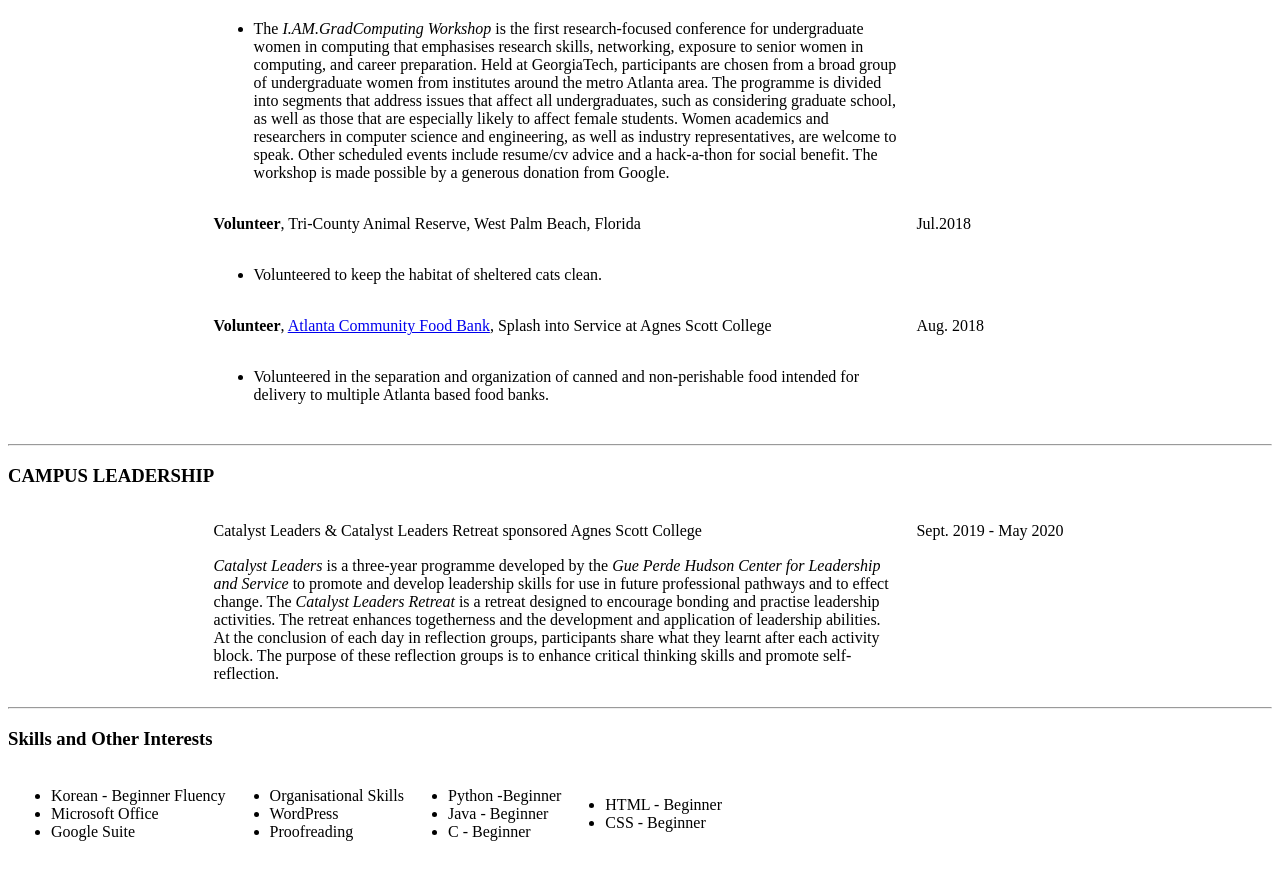
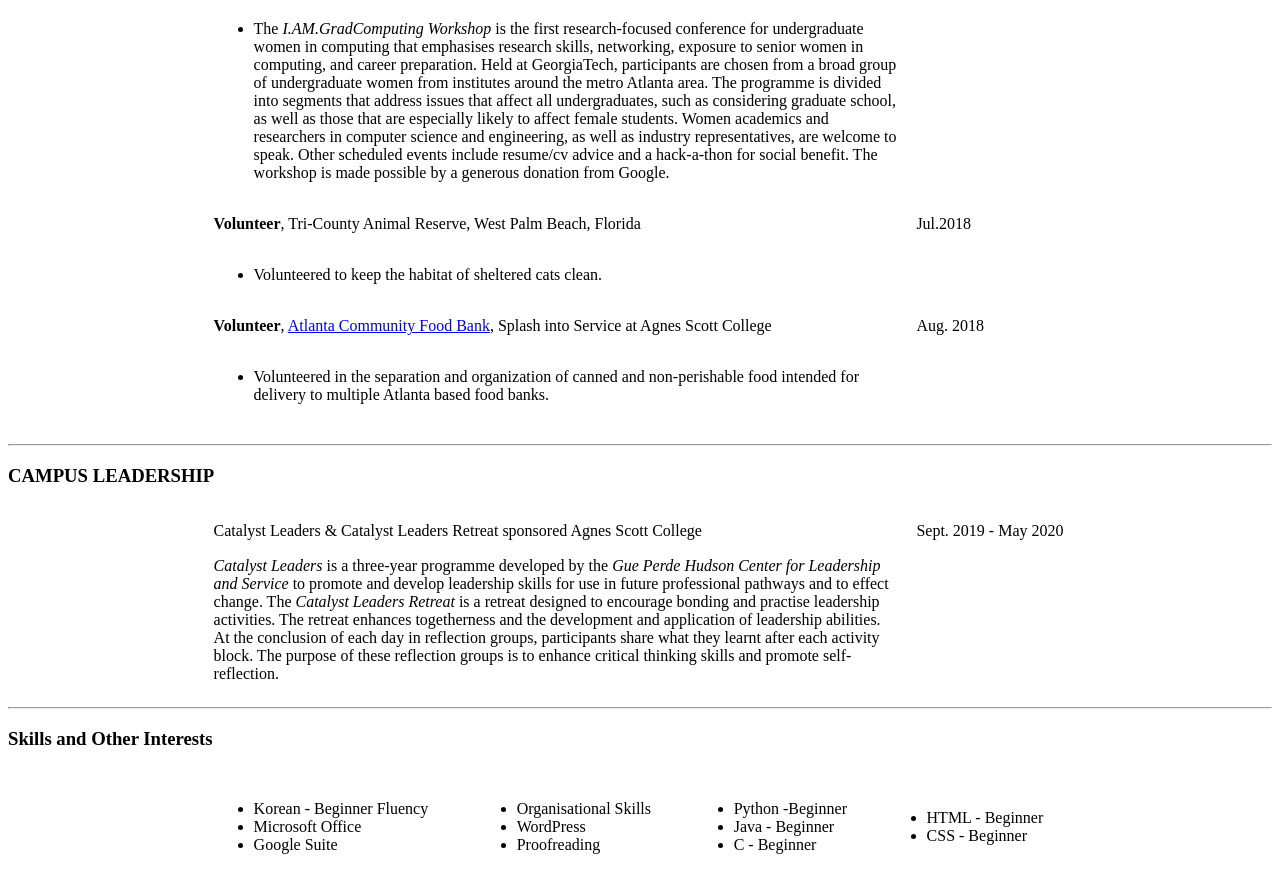
Before and after one commit to Mia703/personal-cv, a plain HTML site: page index.html in a window 1280 px wide. Shown: the part 3209-4101 px from the top of the page. Before the commit the page ends 4077 px from the top, so only its background shows below. Drawn offline with Linux system fonts and the light colour scheme.

Commit message:
edited skills table

```diff
--- a/index.html
+++ b/index.html
@@ -373,7 +373,7 @@
 
     <hr>
     <h3 id="my-skills">Skills and Other Interests</h3>
-    <table>
+    <table cellspacing="15" class="cv-table">
         <tr>
             <td>
                 <ul>
```
